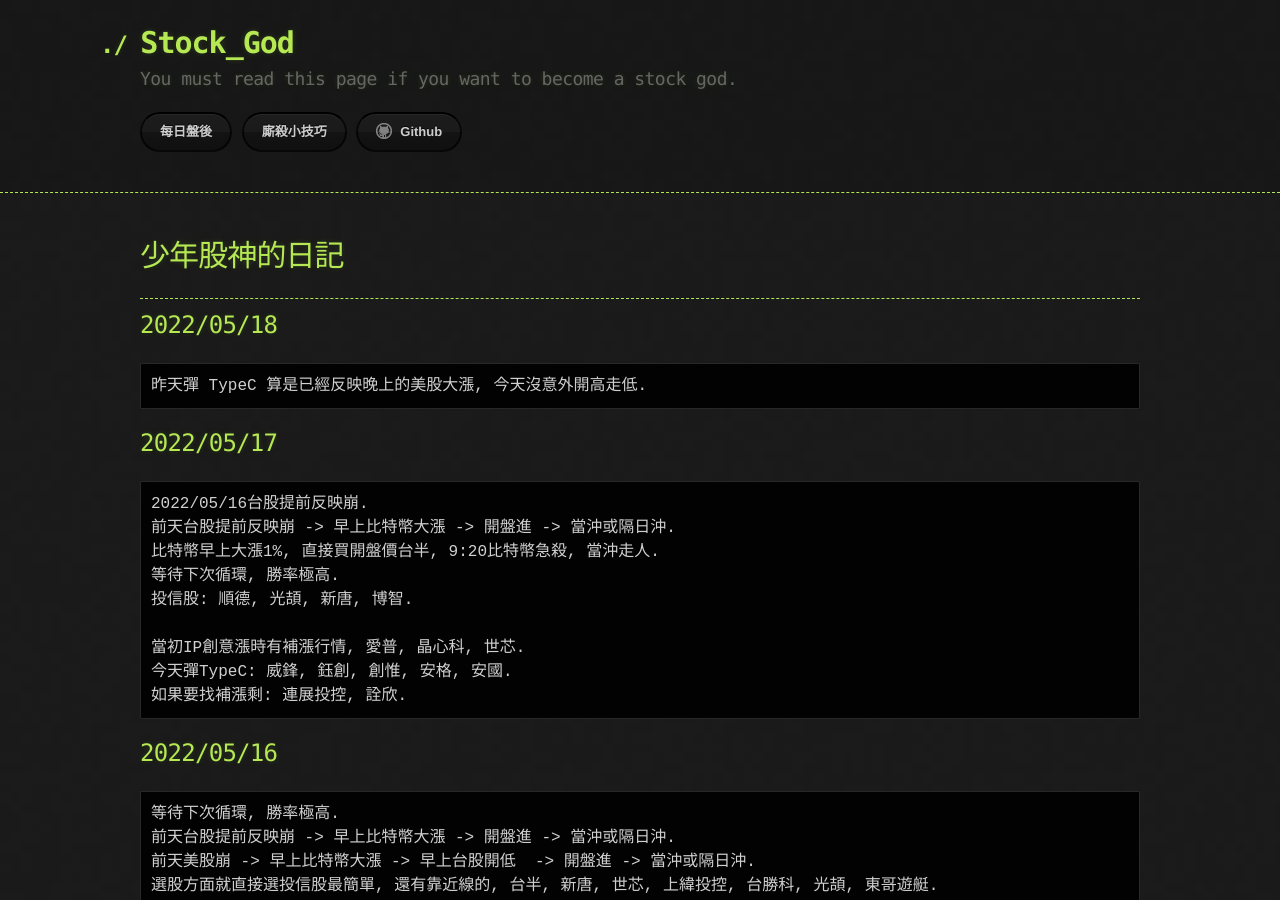
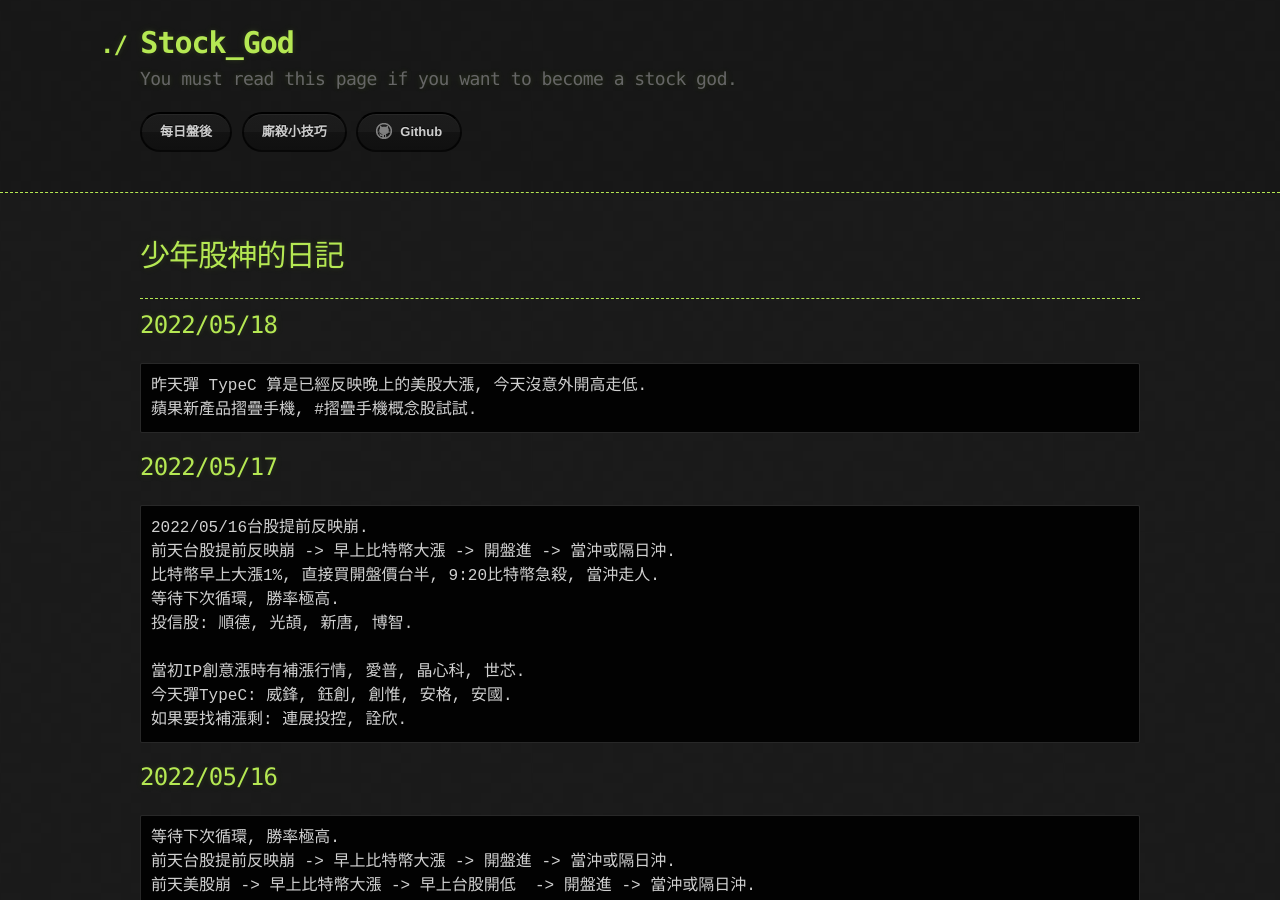
Before and after one commit to lepg5487/Stock_God, a Jekyll site: the page built from index.md, in a window 1280 px wide and 900 px high. Built offline with Jekyll 4.4.1, drawn with Linux system fonts in a browser that asks for light colours; our own code applies the rules of GitHub Pages for plain Markdown files.

Commit message:
Update index.md

````diff
--- a/index.md
+++ b/index.md
@@ -9,6 +9,7 @@ layout: testlayouts
 ## 2022/05/18
 ```
 昨天彈 TypeC 算是已經反映晚上的美股大漲, 今天沒意外開高走低.
+蘋果新產品摺疊手機, #摺疊手機概念股試試.
 ```
 
 ## 2022/05/17
````
